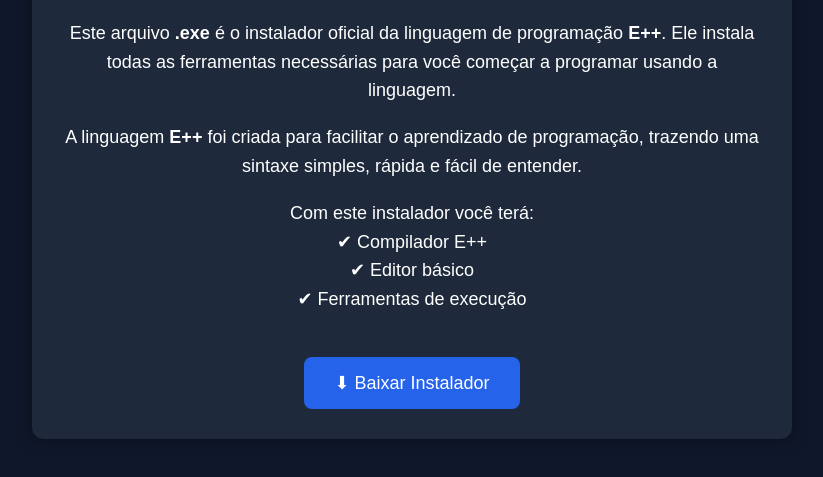
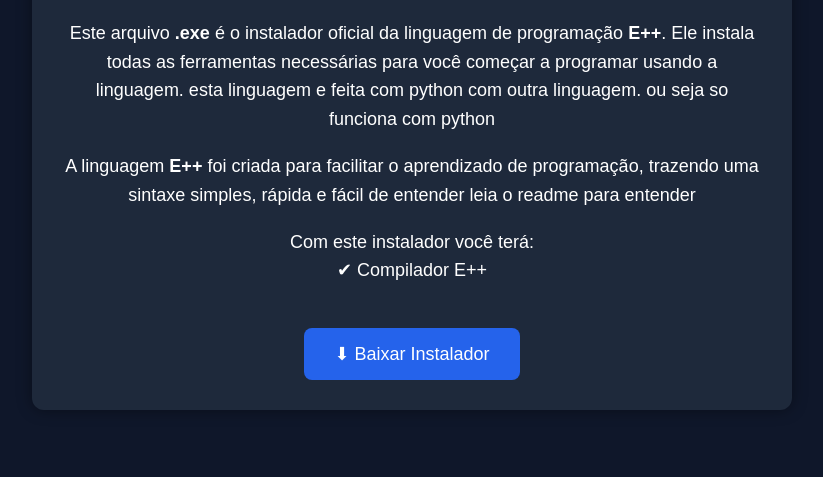
Before and after one commit to davixxluizz-wq/E-, a plain HTML site: page index.html in a window 1280 px wide. Shown: the part 149-626 px from the top of the page, without its empty margins (228-1051 px from the left). Drawn offline with Linux system fonts and the light colour scheme.

Commit message:
Revise installer information and language details
Updated content to clarify language requirements and added a note to read the README for understanding.

```diff
--- a/index.html
+++ b/index.html
@@ -58,18 +58,18 @@
     <p>
       Este arquivo <strong>.exe</strong> é o instalador oficial da linguagem de programação <strong>E++</strong>.
       Ele instala todas as ferramentas necessárias para você começar a programar usando a linguagem.
+      esta linguagem e feita com python com outra linguagem.
+      ou seja so funciona com python
     </p>
 
     <p>
       A linguagem <strong>E++</strong> foi criada para facilitar o aprendizado de programação,
-      trazendo uma sintaxe simples, rápida e fácil de entender.
+      trazendo uma sintaxe simples, rápida e fácil de entender leia o readme para entender
     </p>
 
     <p>
       Com este instalador você terá:
       <br>✔ Compilador E++
-      <br>✔ Editor básico
-      <br>✔ Ferramentas de execução
     </p>
 
     <a class="btn"
```
